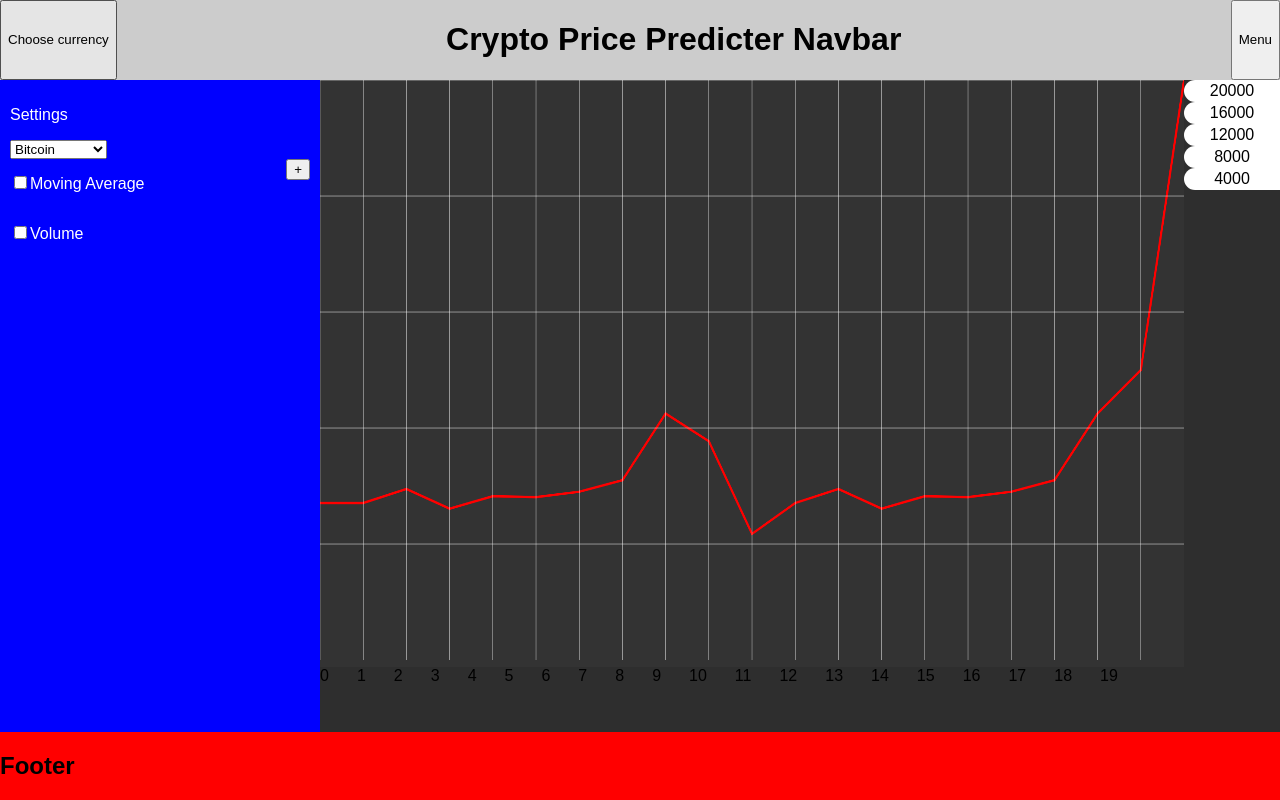
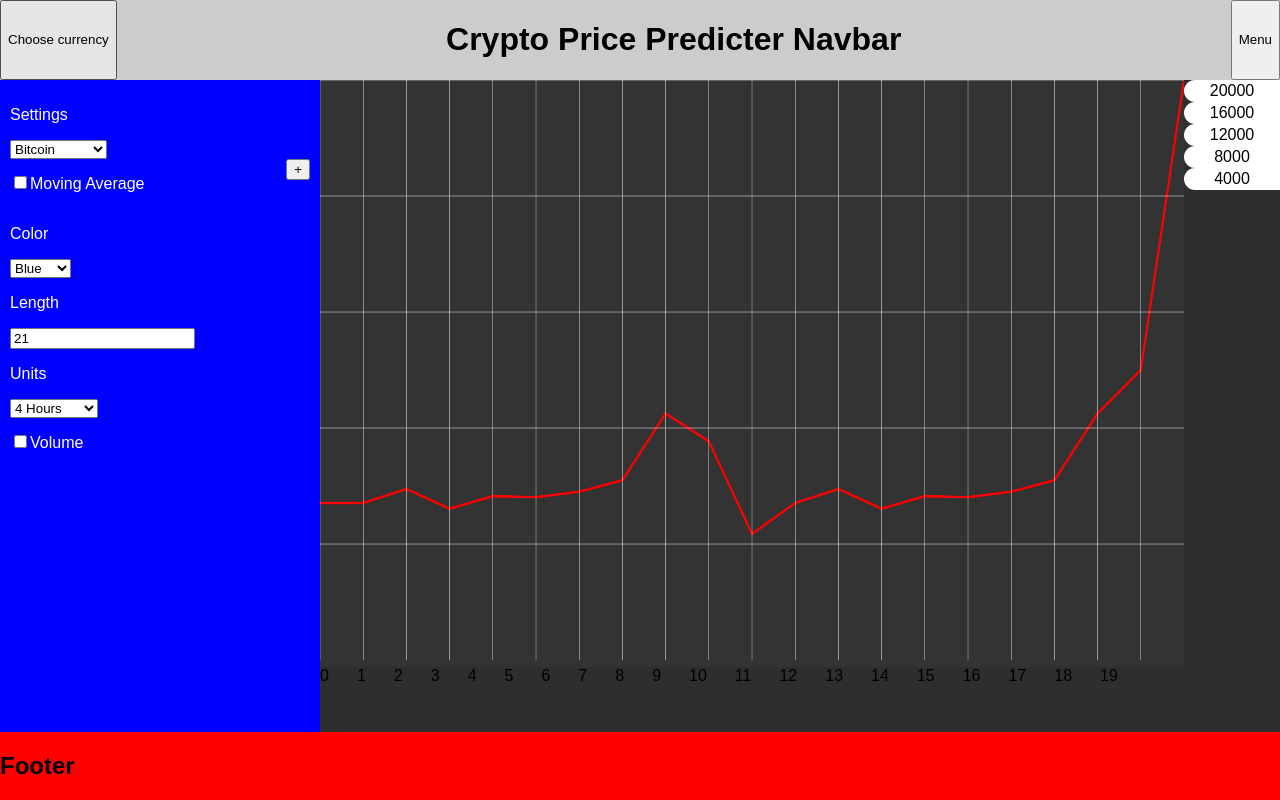
Before and after one commit to iSadist/CryptoPricePredicter, a React app in the folder cryptopricepredicter/: page / in a window 1280 px wide. Built offline with nearby package versions, Linux system fonts and the light colour scheme.

Commit message:
Add Moving Average components

```diff
--- a/cryptopricepredicter/src/App.js
+++ b/cryptopricepredicter/src/App.js
@@ -3,16 +3,22 @@ import Navbar from './Navbar/Navbar.js';
 import Footer from './Footer/Footer.js';
 import SettingsView from './Settings/SettingsView.js';
 import MainContent from './MainContent/MainContent.js';
+import UserSettings from './UserSettings';
 import './App.scss';
 
 const { currencies } = require('./config.js')
 
 class App extends Component {
+  constructor(props) {
+    super(props);
+    this.settings = new UserSettings();
+  }
+
   render() {
     return (
       <div className="App">
         <Navbar/>
-        <SettingsView currencies={currencies}/>
+        <SettingsView currencies={currencies} settings={this.settings}/>
         <MainContent/>
         <Footer/>
       </div>
--- a/cryptopricepredicter/src/MainContent/TimeframeItem.js
+++ b/cryptopricepredicter/src/MainContent/TimeframeItem.js
@@ -8,7 +8,7 @@ class TimeframeItem extends Component {
 
   render() {
     return (
-      <span class="timeframe-item">{this.props.label}</span>
+      <span className="timeframe-item">{this.props.label}</span>
     );
   }
 }
--- /dev/null
+++ b/cryptopricepredicter/src/Settings/MovingAverage/MovingAverageComponent.js
@@ -0,0 +1,41 @@
+import React, { Component } from 'react';
+import $ from 'jquery';
+
+class MovingAverageComponent extends Component {
+  constructor(props) {
+    super(props);
+  }
+
+  componentDidMount() {
+    $('.Settings__moving-average-colors').val(this.props.settings.color).change();
+    $('.Settings__moving-average-units').val(this.props.settings.units).change();
+  }
+
+  render() {
+    return (
+      <div className="Settings__moving-average-components">
+        <p>Color</p>
+        <select className="Settings__moving-average-colors">
+          <option value="red">Red</option>
+          <option value="blue">Blue</option>
+          <option value="green">Green</option>
+          <option value="yellow">Yellow</option>
+          <option value="purple">Purple</option>
+        </select>
+        <p>Length</p>
+        <input className="Settings__moving-average-length" type="text" value={this.props.settings.time}></input>
+        <p>Units</p>
+        <select className="Settings__moving-average-units">
+          <option value="days">Days</option>
+          <option value="4hours">4 Hours</option>
+          <option value="1hours">1 Hour</option>
+          <option value="30minutes">30 Minutes</option>
+          <option value="15minutes">15 Minutes</option>
+        </select>
+      </div>
+    )
+  }
+
+}
+
+export default MovingAverageComponent;
--- a/cryptopricepredicter/src/Settings/MovingAverage/MovingAverageView.js
+++ b/cryptopricepredicter/src/Settings/MovingAverage/MovingAverageView.js
@@ -1,4 +1,5 @@
 import React, { Component } from 'react';
+import MovingAverageComponent from './MovingAverageComponent';
 
 class MovingAverageView extends Component {
 
@@ -8,10 +9,17 @@ class MovingAverageView extends Component {
 
   render() {
     return (
-      <div class="Settings__moving-average">
-      <input class="Settings__checkbox" type="checkbox" value=""></input>
-      <p class="Settings__name">Moving Average</p>
-      <button class="Settings__add-button">+</button>
+      <div className="Settings__moving-average">
+        <input className="Settings__checkbox" type="checkbox" value=""></input>
+        <p className="Settings__name">Moving Average</p>
+        <button className="Settings__add-button">+</button>
+
+        {
+          this.props.movingAverages.map((ma) => {
+            return <MovingAverageComponent settings={ma}/>
+          })
+        }
+
       </div>
     );
   }
--- a/cryptopricepredicter/src/Settings/SettingsView.js
+++ b/cryptopricepredicter/src/Settings/SettingsView.js
@@ -3,9 +3,10 @@ import MovingAverageView from './MovingAverage/MovingAverageView';
 import './SettingsView.scss';
 
 class SettingsView extends Component {
-
   constructor(props) {
     super(props);
+
+    console.log(props);
   }
 
   render() {
@@ -13,7 +14,7 @@ class SettingsView extends Component {
       <div className="Settings">
         <p>Settings</p>
 
-        <select class="Settings__selected-currency">
+        <select className="Settings__selected-currency">
         {
           this.props.currencies.map((currency) => {
             return <option value="{currency}">{currency}</option>
@@ -21,13 +22,12 @@ class SettingsView extends Component {
         }
         </select>
 
-        <MovingAverageView/>
+        <MovingAverageView movingAverages={this.props.settings.movingAverages}/>
 
-        <div class="Settings__volume">
-          <input class="Settings__checkbox" type="checkbox" value=""></input>
-          <p class="Settings__name">Volume</p>
+        <div className="Settings__volume">
+          <input className="Settings__checkbox" type="checkbox" value=""></input>
+          <p className="Settings__name">Volume</p>
         </div>
-
       </div>
     );
   }
--- /dev/null
+++ b/cryptopricepredicter/src/UserSettings.js
@@ -0,0 +1,13 @@
+class UserSettings {
+  constructor() {
+    this.movingAverages = [
+      {
+        color: 'blue',
+        time: 21,
+        units: '4hours'
+      }
+    ];
+  }
+}
+
+export default UserSettings;
```
